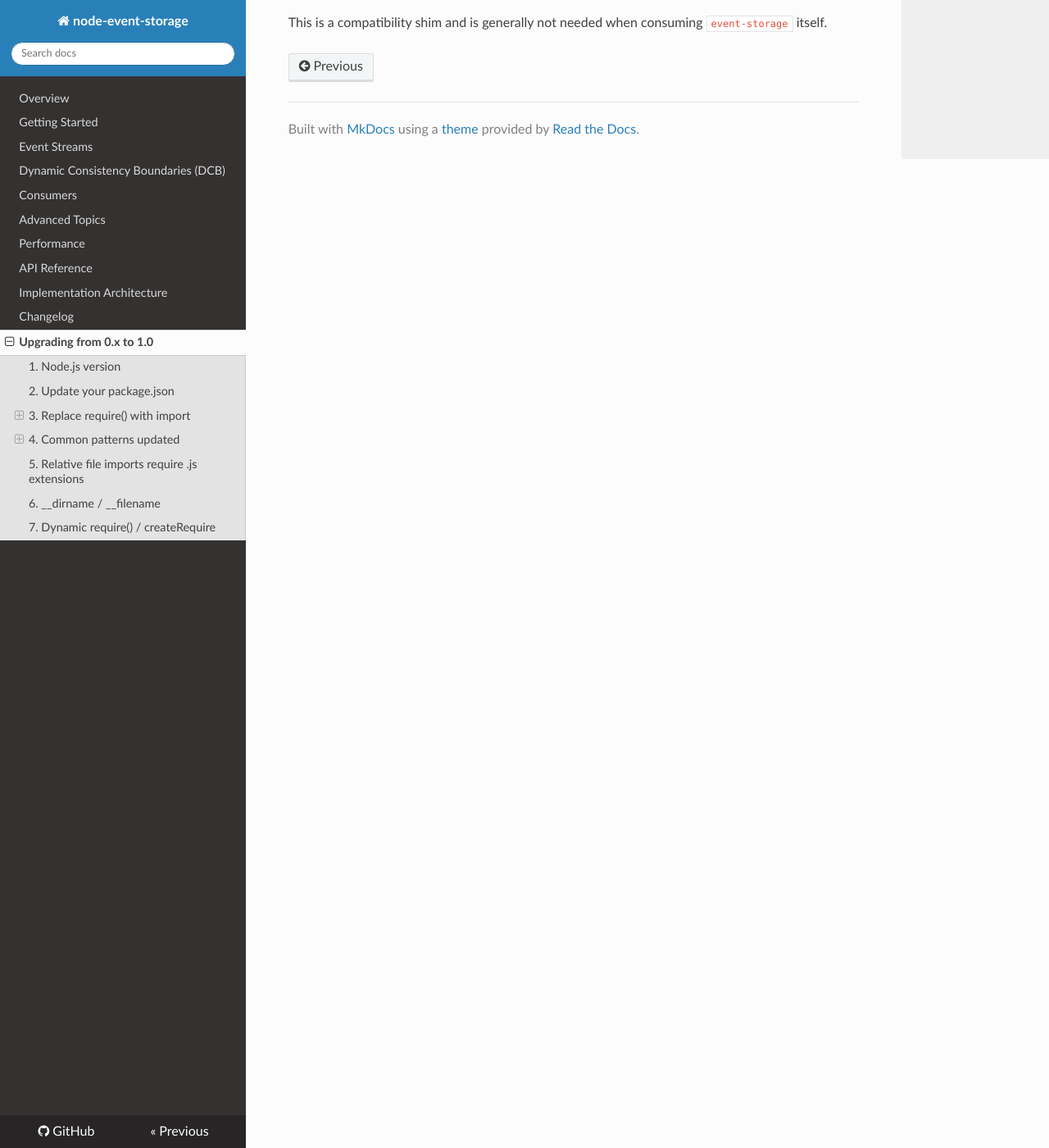
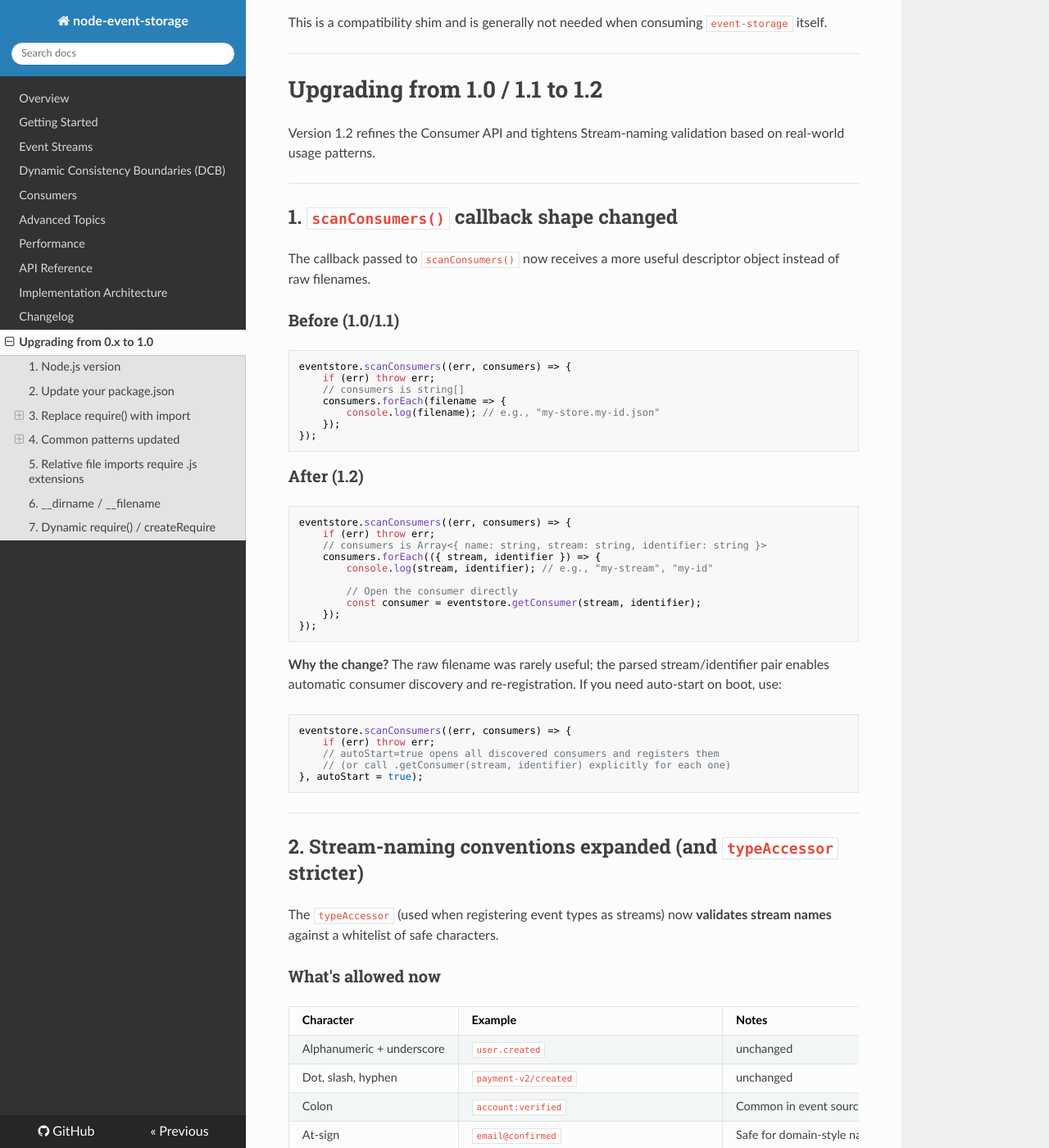
Before and after one commit to albe/node-event-storage, an MkDocs documentation site: the page built from docs/upgrading.md, in a window 1280 px wide and 1400 px high, scrolled down 3519 px. Shown: the whole window at 82% size. Built offline with MkDocs 1.6.1, drawn with Linux system fonts in a browser that asks for light colours; nearby versions of some CDN libraries; some of the changed text lies outside the part shown.

Commit message:
Add Upgrade section in docs

````diff
--- a/docs/upgrading.md
+++ b/docs/upgrading.md
@@ -172,3 +172,109 @@ const require = createRequire(import.meta.url);
 ```
 
 This is a compatibility shim and is generally not needed when consuming `event-storage` itself.
+
+---
+
+# Upgrading from 1.0 / 1.1 to 1.2
+
+Version 1.2 refines the Consumer API and tightens Stream-naming validation based on real-world usage patterns.
+
+---
+
+## 1. `scanConsumers()` callback shape changed
+
+The callback passed to `scanConsumers()` now receives a more useful descriptor object instead of raw filenames.
+
+### Before (1.0/1.1)
+
+```js
+eventstore.scanConsumers((err, consumers) => {
+    if (err) throw err;
+    // consumers is string[]
+    consumers.forEach(filename => {
+        console.log(filename); // e.g., "my-store.my-id.json"
+    });
+});
+```
+
+### After (1.2)
+
+```js
+eventstore.scanConsumers((err, consumers) => {
+    if (err) throw err;
+    // consumers is Array<{ name: string, stream: string, identifier: string }>
+    consumers.forEach(({ stream, identifier }) => {
+        console.log(stream, identifier); // e.g., "my-stream", "my-id"
+
+        // Open the consumer directly
+        const consumer = eventstore.getConsumer(stream, identifier);
+    });
+});
+```
+
+**Why the change?** The raw filename was rarely useful; the parsed stream/identifier pair enables automatic consumer discovery and re-registration. If you need auto-start on boot, use:
+
+```js
+eventstore.scanConsumers((err, consumers) => {
+    if (err) throw err;
+    // autoStart=true opens all discovered consumers and registers them
+    // (or call .getConsumer(stream, identifier) explicitly for each one)
+}, autoStart = true);
+```
+
+---
+
+## 2. Stream-naming conventions expanded (and `typeAccessor` stricter)
+
+The `typeAccessor` (used when registering event types as streams) now **validates stream names** against a whitelist of safe characters.
+
+### What's allowed now
+
+| Character | Example | Notes |
+|---|---|---|
+| Alphanumeric + underscore | `user.created` | unchanged |
+| Dot, slash, hyphen | `payment-v2/created` | unchanged |
+| Colon | `account:verified` | Common in event sourcing patterns |
+| At-sign | `email@confirmed` | Safe for domain-style naming |
+| Tilde, plus, equals, hash | `saga~id`, `order+sku`, `version=1`, `tag#final` | Additional safe characters |
+
+### What's NOT allowed
+
+- **Whitespace** (space, tab, newline) — stream names must be single tokens
+- Other special chars — `*`, `?`, `"`, `<`, `>`, `|`, `\` are forbidden
+- Repeated separators are not allowed: names like `Order..Placed`, `order//created`, `a::b`, or trailing separators like `order-` are rejected
+
+### Before (1.0/1.1)
+
+Would silently accept any string from `typeAccessor`:
+
+```js
+const eventstore = new EventStore('my-store', {
+    typeAccessor: (e) => e.type
+});
+eventstore.commit('stream-1', [{ type: 'user created', payload: {} }], (err) => {
+    // 1.0: accepted "user created" (with space)
+    // 1.2: throws "Invalid stream name"
+});
+```
+
+### After (1.2)
+
+Validates on each commit and raises a clear error if the stream name is invalid:
+
+```js
+// Before committing, ensure typeAccessor returns valid names:
+const eventstore = new EventStore('my-store', {
+    typeAccessor: (e) => e.type
+});
+eventstore.commit('stream-1', [{ type: 'user_created', payload: {} }], (err) => {
+    // 1.2: accepted (underscores are fine)
+});
+
+// Or use separators like colon/dash instead of spaces:
+eventstore.commit('stream-1', [{ type: 'user:created', payload: {} }], (err) => {
+    // 1.2: accepted (colon is now allowed)
+});
+```
+
+**Action required:** If your `typeAccessor` returns names with spaces (or other disallowed chars), update it to use safe separators (`_`, `:`, `-`, `.`, etc.).
````
